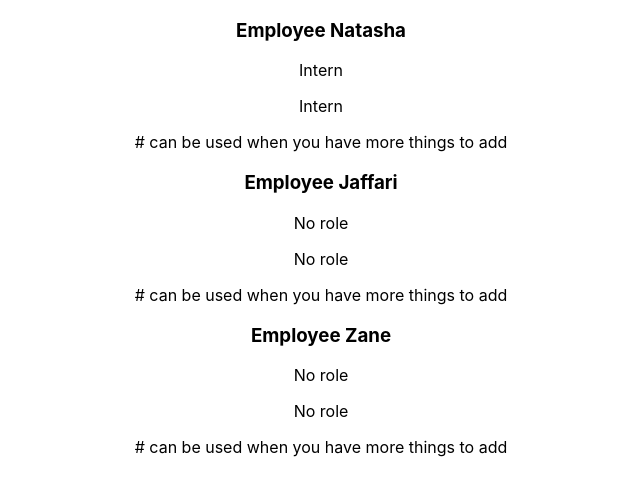
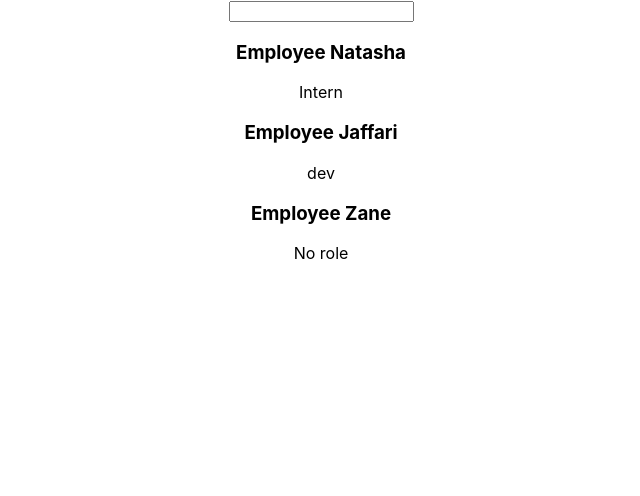
Before and after one commit to Chebichii-Lab/react-practice, a React (Create React App) app: page / in a window 1280 px wide. Shown: the top 496 px of the page, without its empty margins (319-959 px from the left). Built offline with nearby package versions, Linux system fonts and the light colour scheme.

Commit message:
use state

```diff
--- a/src/App.js
+++ b/src/App.js
@@ -1,15 +1,21 @@
 import logo from './logo.svg';
 import './App.css';
 import Employee from './components/Employee';
+import {useState} from 'react';
 
 function App() {
+  const [role, setRole] = useState('dev');
   const showEmployees = true;
   return (
     <div className="App">
       {showEmployees ?
       <>
+      <input type = 'text' onChange = {(e) => {
+        console.log(e.target.value)
+        setRole(e.target.value);
+      }}/>
       <Employee name = "Natasha" role = "Intern"/>
-      <Employee name = "Jaffari"/>
+      <Employee name = "Jaffari" role ={role}/>
       <Employee name = "Zane"/>
       </>
       :
--- a/src/components/Employee.js
+++ b/src/components/Employee.js
@@ -5,7 +5,7 @@
         <>
         <h3>Employee {props.name}</h3>
         <p>{props.role ? props.role : "No role"}</p>
-        {props.role ? <p class = "role">{props.role}</p> : <p class = "norole">No role</p>} # can be used when you have more things to add
+        {/* {props.role ? <p class = "role">{props.role}</p> : <p class = "norole">No role</p>} # can be used when you have more things to add */}
     </>
     )
 }
```
